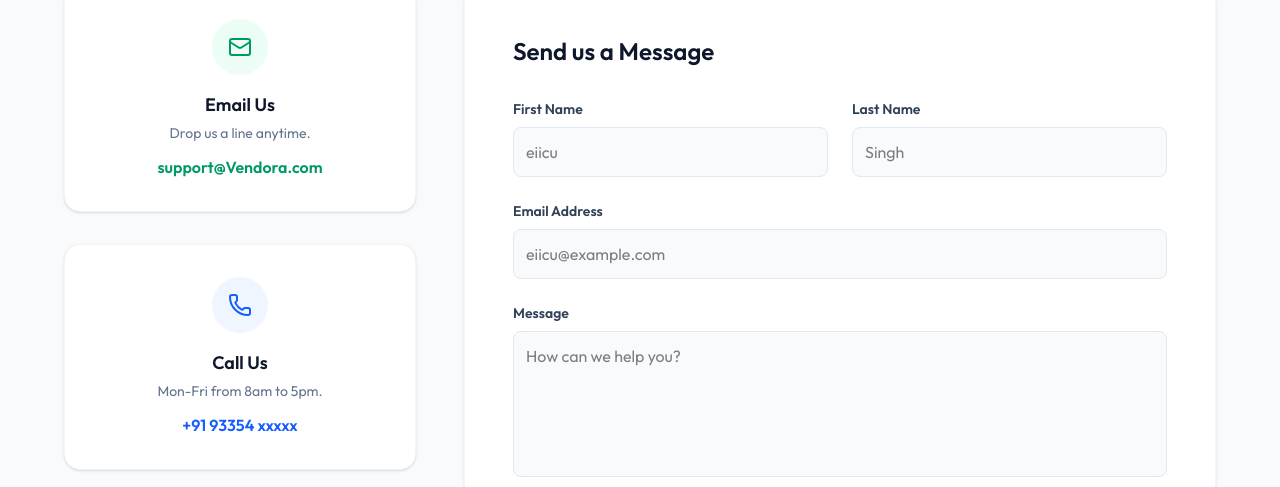
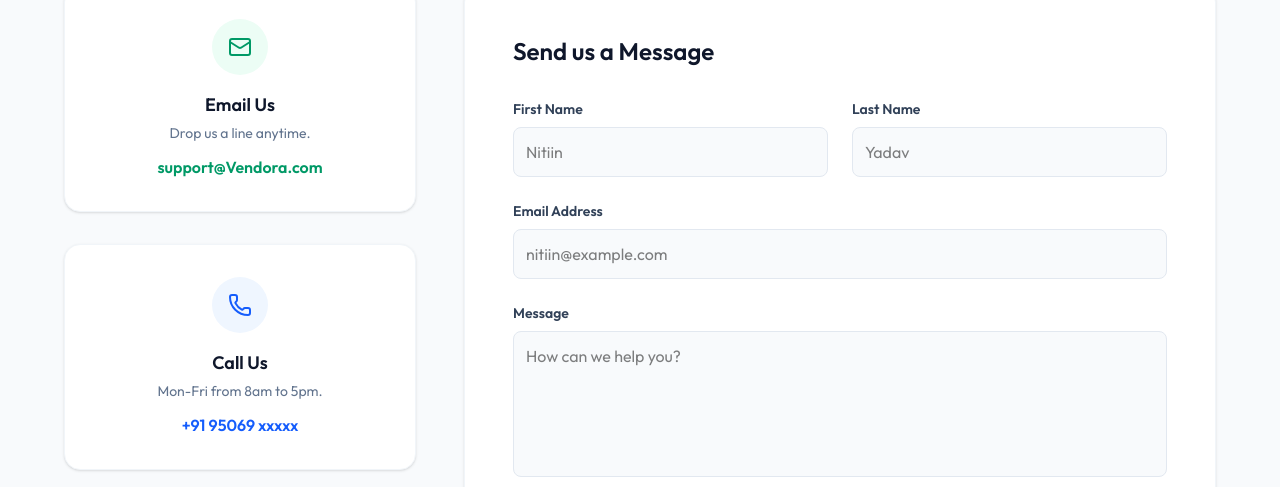
Before and after one commit to sangharsh95/Vendora, a Next.js app: page /contact in a window 1280 px wide. Shown: the part 382-869 px from the top of the page. Built offline with nearby package versions, Linux system fonts and the light colour scheme; no server answers; the database is empty.

Commit message:
Update contact page with new placeholder values

```diff
--- a/app/(public)/contact/page.jsx
+++ b/app/(public)/contact/page.jsx
@@ -28,7 +28,7 @@
                             </div>
                             <h3 className="font-bold text-slate-900 text-lg mb-1">Call Us</h3>
                             <p className="text-slate-500 text-sm mb-3">Mon-Fri from 8am to 5pm.</p>
-                            <a href="tel:+9193354xxxxx" className="text-blue-600 font-semibold hover:underline">+91 93354 xxxxx</a>
+                            <a href="tel:+9193354xxxxx" className="text-blue-600 font-semibold hover:underline">+91 95069 xxxxx</a>
                         </div>
 
                         <div className="bg-white p-8 rounded-2xl shadow-sm border border-slate-100 flex flex-col items-center text-center hover:-translate-y-1 transition-transform">
@@ -48,16 +48,16 @@
                             <div className="grid grid-cols-1 sm:grid-cols-2 gap-6">
                                 <div className="flex flex-col gap-2">
                                     <label className="text-sm font-semibold text-slate-700">First Name</label>
-                                    <input type="text" placeholder="eiicu" className="p-3 bg-slate-50 border border-slate-200 rounded-lg outline-none focus:ring-2 ring-emerald-500/20 focus:border-emerald-500 transition-all" required />
+                                    <input type="text" placeholder="Nitiin" className="p-3 bg-slate-50 border border-slate-200 rounded-lg outline-none focus:ring-2 ring-emerald-500/20 focus:border-emerald-500 transition-all" required />
                                 </div>
                                 <div className="flex flex-col gap-2">
                                     <label className="text-sm font-semibold text-slate-700">Last Name</label>
-                                    <input type="text" placeholder="Singh" className="p-3 bg-slate-50 border border-slate-200 rounded-lg outline-none focus:ring-2 ring-emerald-500/20 focus:border-emerald-500 transition-all" required />
+                                    <input type="text" placeholder="Yadav" className="p-3 bg-slate-50 border border-slate-200 rounded-lg outline-none focus:ring-2 ring-emerald-500/20 focus:border-emerald-500 transition-all" required />
                                 </div>
                             </div>
                             <div className="flex flex-col gap-2">
                                 <label className="text-sm font-semibold text-slate-700">Email Address</label>
-                                <input type="email" placeholder="eiicu@example.com" className="p-3 bg-slate-50 border border-slate-200 rounded-lg outline-none focus:ring-2 ring-emerald-500/20 focus:border-emerald-500 transition-all" required />
+                                <input type="email" placeholder="nitiin@example.com" className="p-3 bg-slate-50 border border-slate-200 rounded-lg outline-none focus:ring-2 ring-emerald-500/20 focus:border-emerald-500 transition-all" required />
                             </div>
                             <div className="flex flex-col gap-2">
                                 <label className="text-sm font-semibold text-slate-700">Message</label>
```
